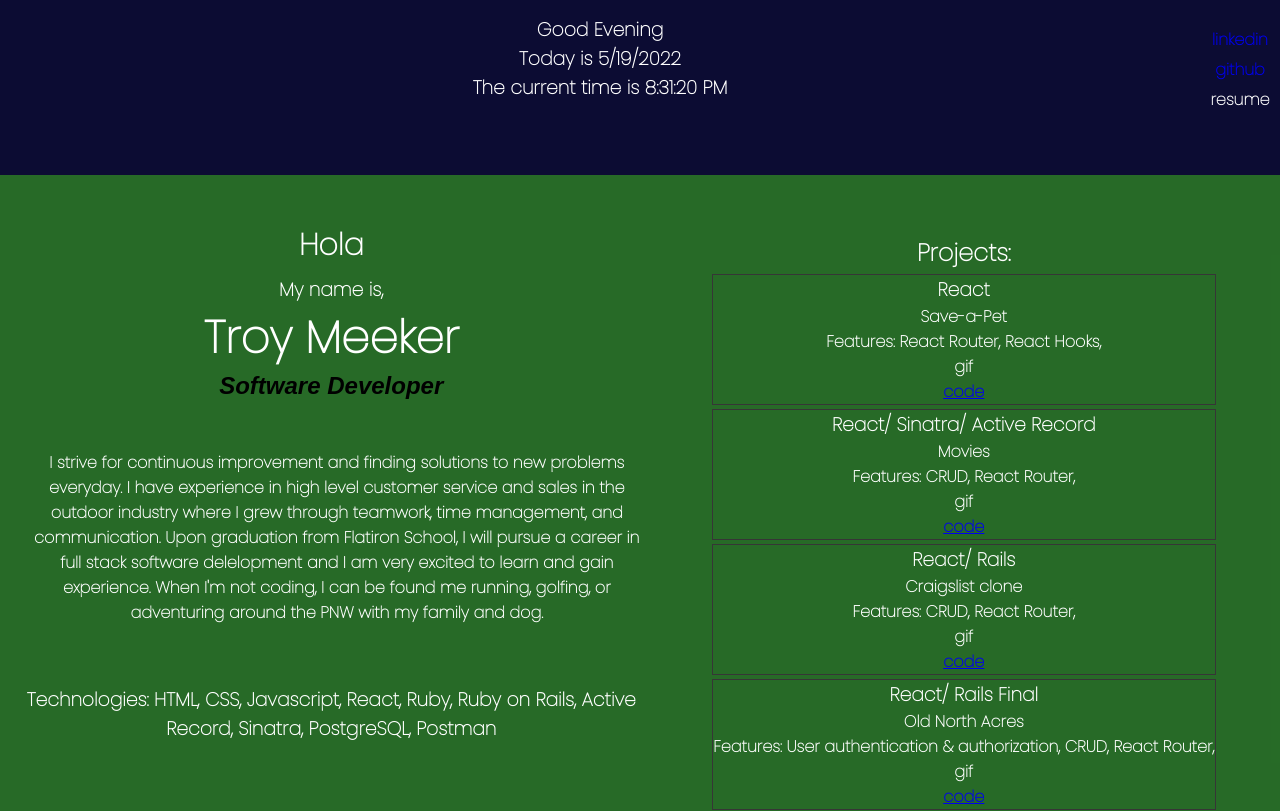
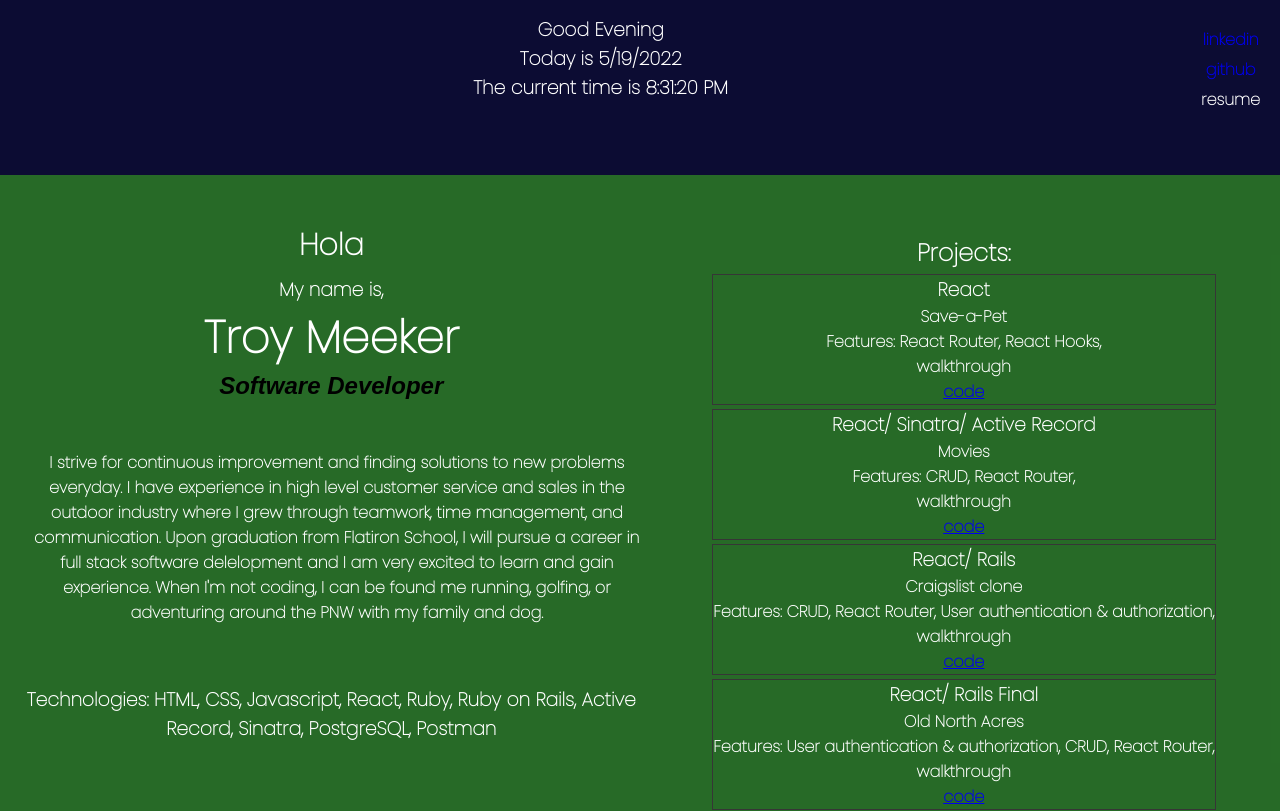
Before and after one commit to troymeeker/react-portfolio, a React (Create React App) app: page / in a window 1280 px wide. Shown: the top 811 px of the page. Built offline with nearby package versions, Linux system fonts and the light colour scheme.

Commit message:
project div update

```diff
--- a/src/components/Main.js
+++ b/src/components/Main.js
@@ -49,7 +49,7 @@ function Main(){
                         <h3>React</h3>
                         <h4>Save-a-Pet</h4>
                         <p>Features: React Router, React Hooks,  </p>
-                        <p>gif</p>
+                        <p>walkthrough</p>
                         <a href="https://github.com/troymeeker/phase-2-project" target='_blank' rel="noreferrer">code</a>
                     </div>
                     <div className="project-div">
@@ -57,15 +57,15 @@ function Main(){
                         <h3>React/ Sinatra/ Active Record</h3>
                         <h4>Movies</h4>
                         <p>Features:  CRUD, React Router,  </p>
-                        <p>gif</p>
+                        <p>walkthrough</p>
                         <a href="https://github.com/troymeeker/phase-3-sinatra-react-project" target='_blank' rel="noreferrer">code</a>
                     </div>
                     <div className="project-div">
 
                         <h3>React/ Rails</h3>
                         <h4>Craigslist clone</h4>
-                        <p>Features:  CRUD, React Router,</p>
-                        <p>gif</p>
+                        <p>Features:  CRUD, React Router, User authentication & authorization, </p>
+                        <p>walkthrough</p>
                         <a href="https://github.com/troymeeker/phase-4-rails-project" target='_blank' rel="noreferrer">code</a>
                     </div>
                     <div className="project-div">
@@ -73,7 +73,7 @@ function Main(){
                         <h3> React/ Rails Final </h3>
                         <h4>Old North Acres</h4>
                         <p>Features: User authentication & authorization, CRUD, React Router,</p>
-                        <p>gif</p>
+                        <p>walkthrough</p>
                         <a href="https://github.com/troymeeker/old-north-acres" target='_blank' rel="noreferrer" >code</a>
                     </div>
                  </div>
--- a/src/css/index.css
+++ b/src/css/index.css
@@ -88,7 +88,9 @@ body {
 }
 
 .sidebar-left{
-  flex:20;
+  flex:15;
+  position: relative;
+  left:10px;
 }
 .sidebar-right{
   padding:10px;
```
Also changed, not shown: src/components/Header.js (line endings or trailing spaces).
